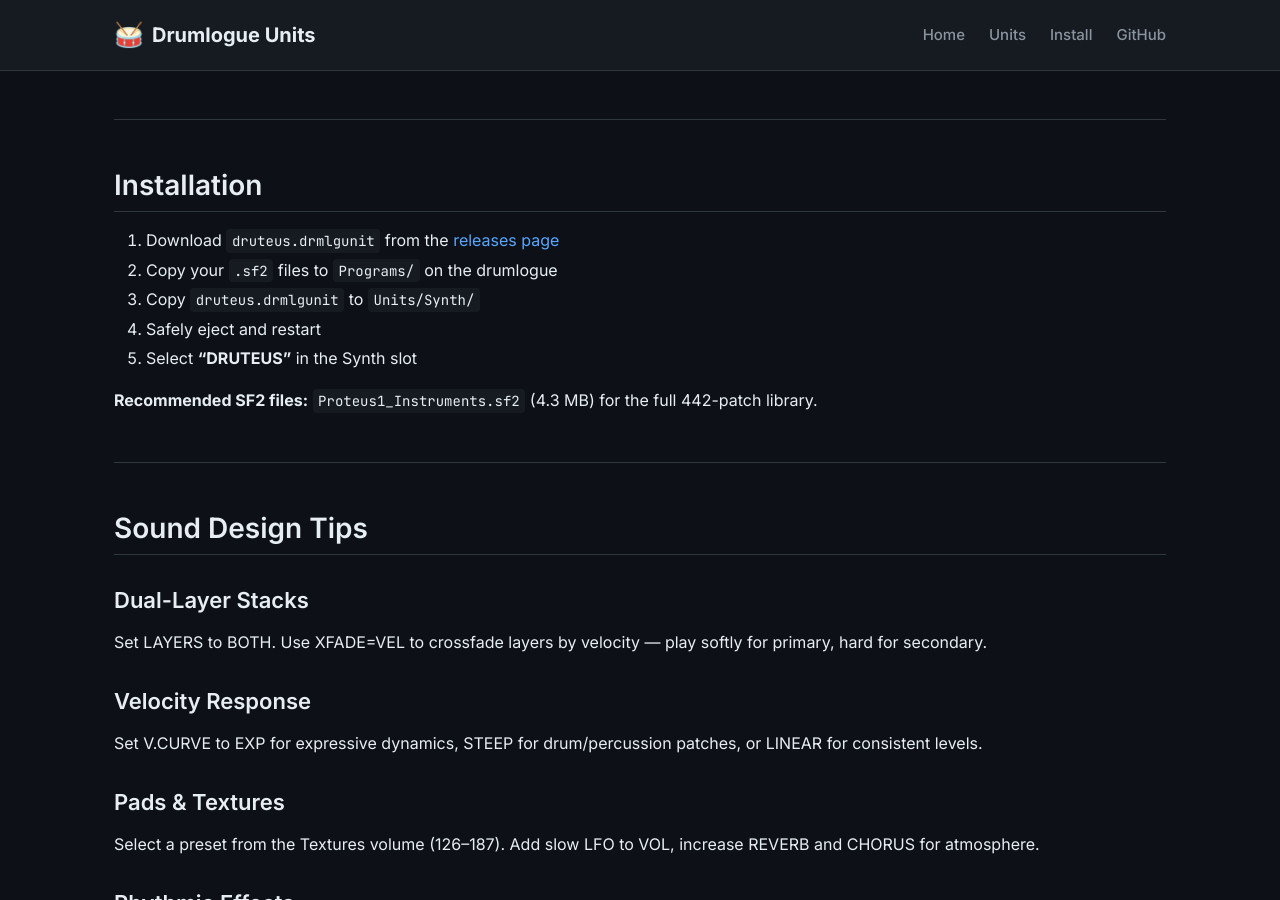
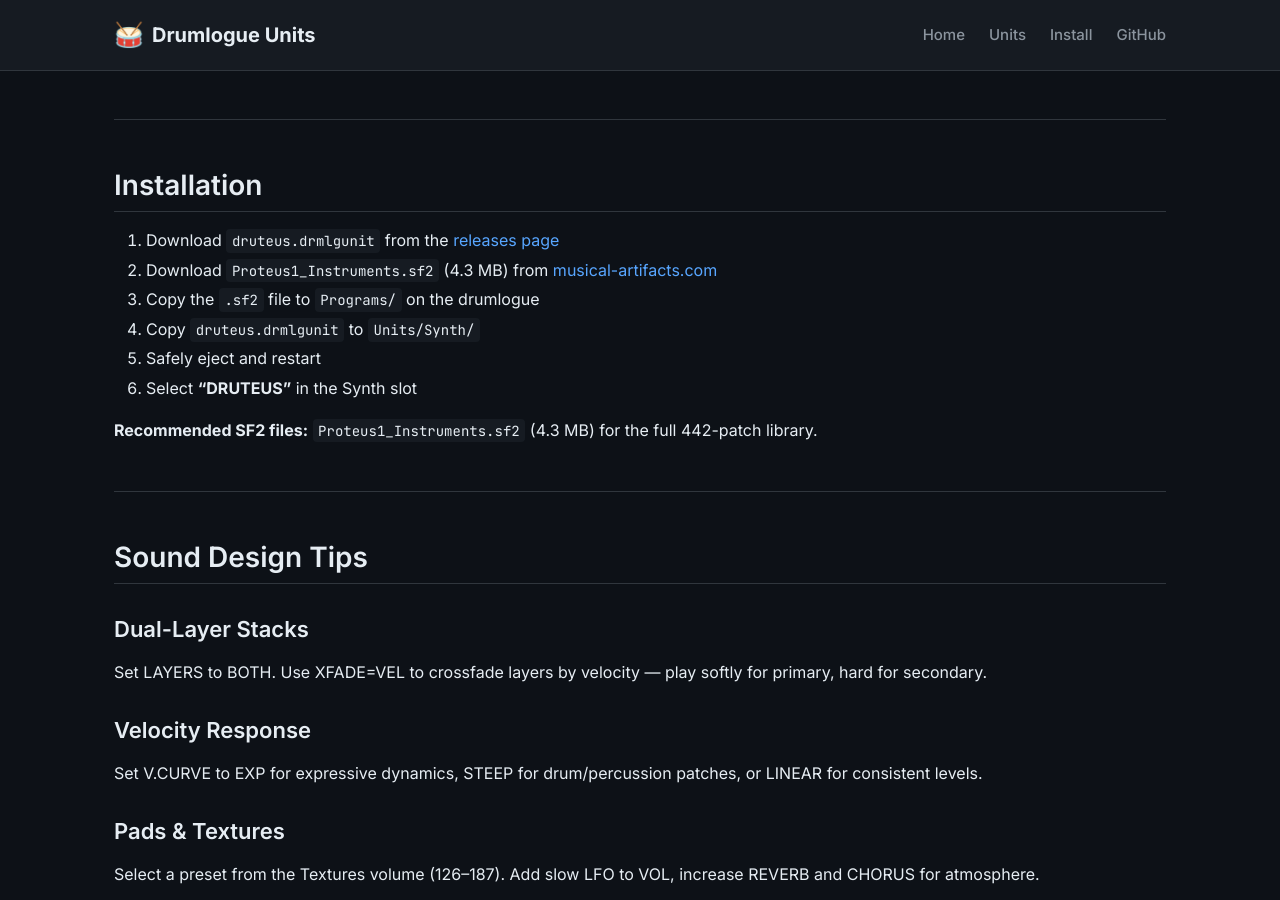
Before and after one commit to cldmnky/drumlogue-units, a Jekyll site: the page built from docs/units/druteus.md, in a window 1280 px wide and 900 px high, scrolled down 3313 px. Built offline with Jekyll 4.4.1, drawn with Linux system fonts in a browser that asks for light colours.

Commit message:
druteus: add SF2 download link (musical-artifacts.com/artifacts/764)
The Proteus1_Instruments.sf2 file is not bundled with the unit.
Users must download it separately from musical-artifacts.com.

```diff
--- a/docs/units/druteus.md
+++ b/docs/units/druteus.md
@@ -109,10 +109,11 @@
 ## Installation
 
 1. Download `druteus.drmlgunit` from the [releases page](https://github.com/cldmnky/drumlogue-units/releases)
-2. Copy your `.sf2` files to `Programs/` on the drumlogue
-3. Copy `druteus.drmlgunit` to `Units/Synth/`
-4. Safely eject and restart
-5. Select **"DRUTEUS"** in the Synth slot
+2. Download `Proteus1_Instruments.sf2` (4.3 MB) from [musical-artifacts.com](https://musical-artifacts.com/artifacts/764)
+3. Copy the `.sf2` file to `Programs/` on the drumlogue
+4. Copy `druteus.drmlgunit` to `Units/Synth/`
+5. Safely eject and restart
+6. Select **"DRUTEUS"** in the Synth slot
 
 **Recommended SF2 files:** `Proteus1_Instruments.sf2` (4.3 MB) for the full 442-patch library.
 
```
Also changed, not shown: README.druteus.md (+8 -5 lines), drumlogue/druteus/README.md.
